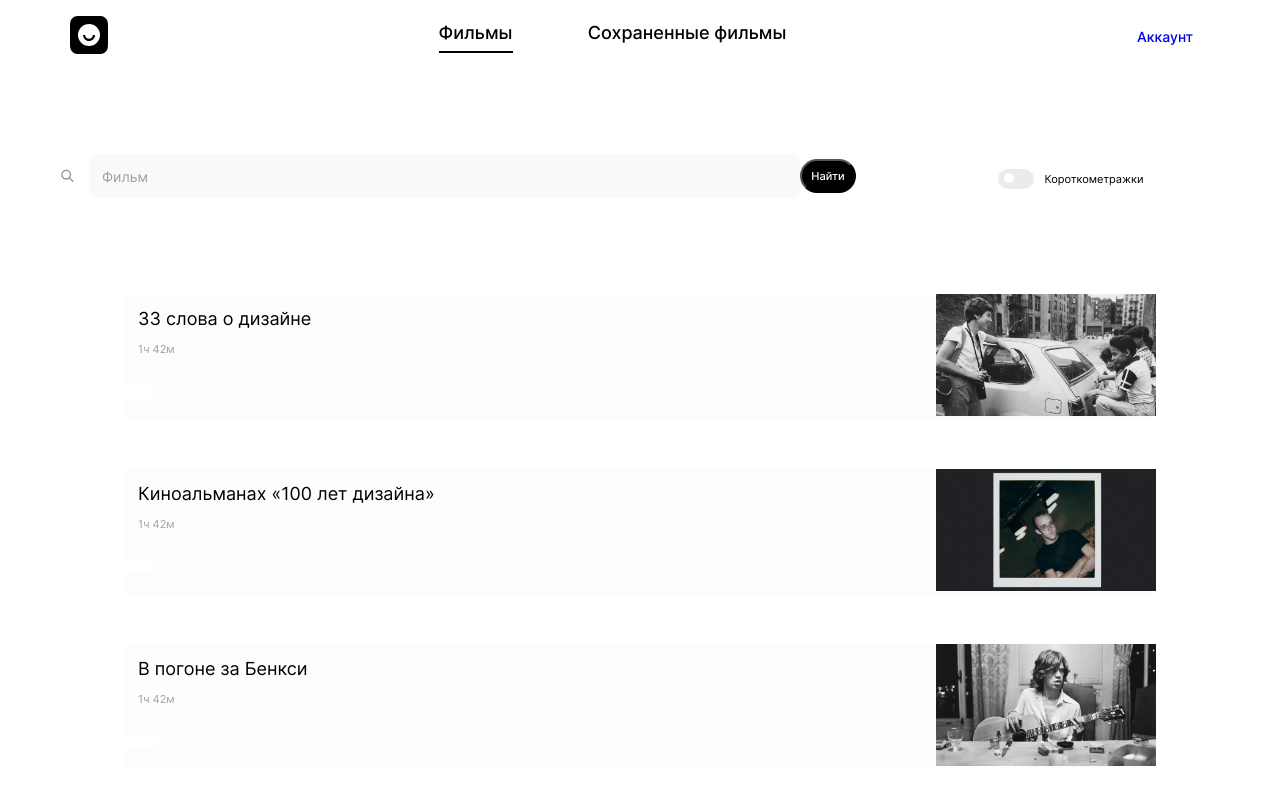
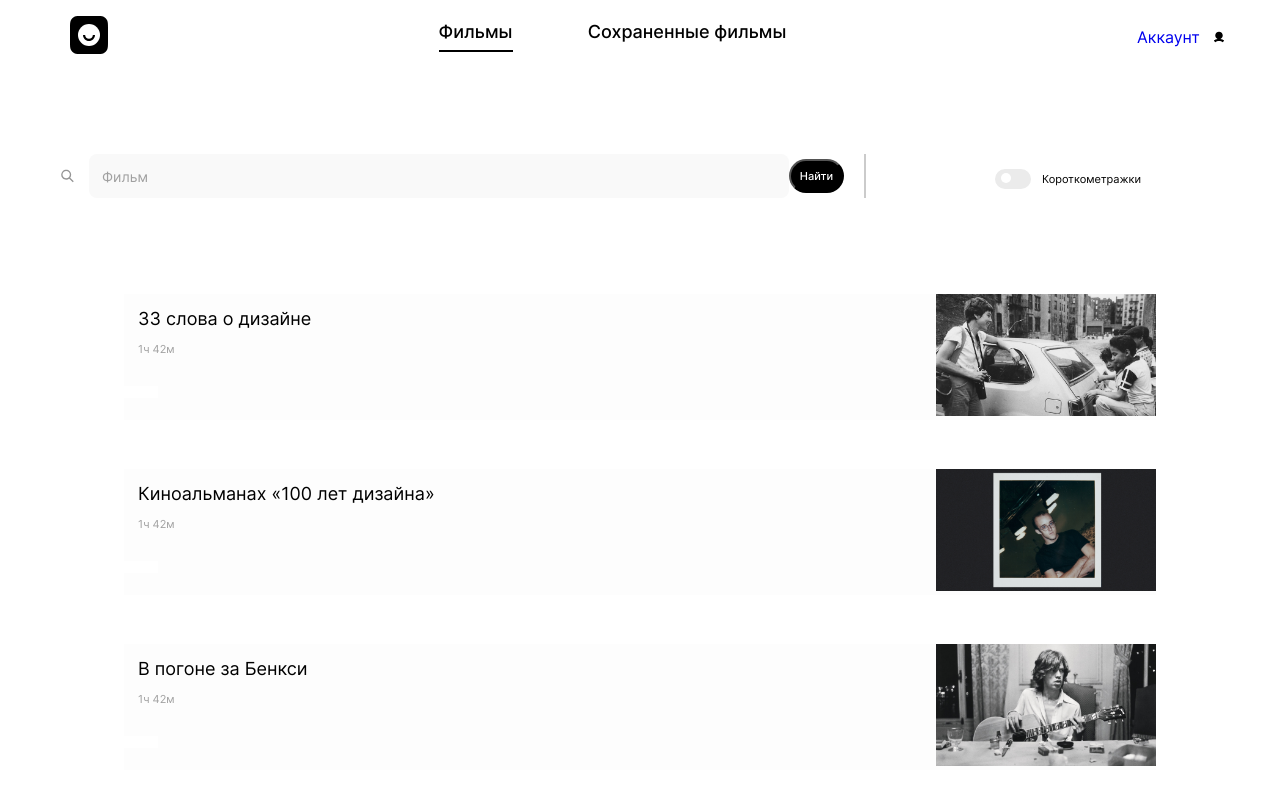
Before and after one commit to KarinaBrez/movies-explorer-frontend, a React (Create React App) app in the folder movies-explorer/: page /movies in a window 1280 px wide. Shown: the top 800 px of the page. Built offline with nearby package versions, Linux system fonts and the light colour scheme.

Commit message:
4 итерация

```diff
--- a/movies-explorer/src/components/FilterCheckbox/FilterCheckbox.css
+++ b/movies-explorer/src/components/FilterCheckbox/FilterCheckbox.css
@@ -9,7 +9,7 @@
     padding-bottom: 10px;
     border-bottom: 1px solid #E8E8E8;
     margin: 0 14px;
-    max-width: 153px;
+    width: 153px;
     border: none;
   }
 
--- a/movies-explorer/src/components/Header/Header.js
+++ b/movies-explorer/src/components/Header/Header.js
@@ -28,6 +28,7 @@ function Header({ menuIsOpened, openMenu, closeMenu, isProfilePageActive, logged
                 >Сохраненные фильмы</NavLink>
               </div>
               <NavLink to="/profile" className="navigation__account" onClick={closeMenu}>Аккаунт
+              <img className='navigation__account_icon' src={account} alt="Иконка профиля"/>
               </NavLink>
             </div>
             <button className={`header__button-burger ${!isProfilePageActive && "header__button-burger_white"}`} onClick={openMenu}/>
--- a/movies-explorer/src/components/Movies/MoviesCard/MoviesCard.css
+++ b/movies-explorer/src/components/Movies/MoviesCard/MoviesCard.css
@@ -108,6 +108,7 @@
       grid-template-columns: 1fr, 1fr;
       grid-template-rows: 1fr, 1fr;
       grid-column: 1;
+      padding-left: 10px;
     }
 
     .movie-card__title {
@@ -147,6 +148,11 @@
       display: flex;
       flex-direction: column-reverse;
 
+    }
 
-    }
    }
+   @media screen and (max-width: 371px){
+  .movie-card__content {
+    max-width: 300px;
+  }
+}
--- a/movies-explorer/src/components/Movies/SearchForm/SearchForm.css
+++ b/movies-explorer/src/components/Movies/SearchForm/SearchForm.css
@@ -5,6 +5,7 @@
     width: 814px;
     align-items: center;
     margin-left: 40px;
+    border-right: 2px solid #CBCBCB;
   }
 
   .search__input {
@@ -23,7 +24,7 @@
   }
 
   .search__input-button {
-    margin-right: 1%;
+    margin-right: 20px;
     width: 58.65px;
     height: 34px;
     background-color: black;
@@ -56,8 +57,10 @@
     .search {
       grid-column:1;
       grid-row: 1;
+      border-right: none;
     }
   }
+
   @media screen and (max-width: 633px) {
     .search {
       margin: 0 10px;
--- a/movies-explorer/src/components/Movies/SearchForm/SearchForm.js
+++ b/movies-explorer/src/components/Movies/SearchForm/SearchForm.js
@@ -6,7 +6,7 @@ import search from '../../../images/searsh.svg'
 function SearchForm() {
   return(
     <form className="search" name="search">
-      <input type="text" placeholder="Фильм" className="search__input" required="required"/>
+      <input type="text" placeholder="Фильм" className="search__input" required/>
       <img className="search__image" src={search} alt ="Лупа"/>
       <button className="search__input-button">Найти</button>
     </form>
--- a/movies-explorer/src/components/Navigation/Navigation.css
+++ b/movies-explorer/src/components/Navigation/Navigation.css
@@ -74,6 +74,7 @@
 }
 
 .navigation__account {
+  display: flex;
   max-width: 53px;
   background: white;
   box-shadow: none;
@@ -81,10 +82,18 @@
   border: none;
   margin: 0 auto;
   text-decoration: none;
+}
+
+.navigation__account_text{
+  padding: 0;
+  border: none;
+  text-decoration: none;
   font-weight: 500;
   font-size: 14px;
   line-height: 16px;
+  color: #000;
 }
+
 
 
 .navigation__close-button {
@@ -127,3 +136,8 @@
     visibility: hidden;
   }
 }
+.navigation__account_icon {
+  margin-left: 13px;
+  background-color:white;
+  border-radius: 6px;
+}
--- a/movies-explorer/src/components/Navigation/Navigation.js
+++ b/movies-explorer/src/components/Navigation/Navigation.js
@@ -19,7 +19,9 @@ function Navigation({ menuIsOpened, closeMenu }) {
             <NavLink to="/saved-movies" className="navigation__link" onClick={closeMenu}>Сохраненные фильмы</NavLink>
           </li>
         </ul>
-        <NavLink to="/profile" className="navigation__account" onClick={closeMenu}>Аккаунт
+        <NavLink to="/profile" className="navigation__account" onClick={closeMenu}>
+          <p className="navigation__account_text">Аккаунт</p>
+        <img className="navigation__account_icon" src={account} alt="Иконка профиля"/>
         </NavLink>
       </nav>
       <div className="navigation__close-button" onClick={closeMenu}/>
```
Also changed, not shown: movies-explorer/src/components/Header/Header.css (line endings or trailing spaces), movies-explorer/src/images/account_icon.svg, movies-explorer/src/images/profile.svg (added).
